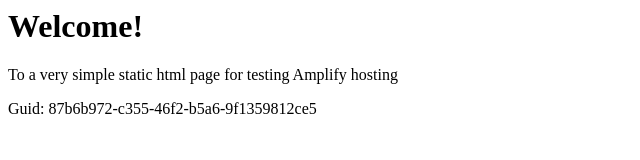
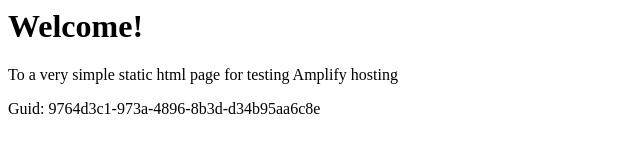
Before and after one commit to aws-aemilia-arn/Github-PR-Commit-Integration-Test-DoNotTouch-GitHubWebhookPushCanaryTest-v1-preprod-eu-north-1, a website: page src/index.html in a window 1280 px wide. Shown: the full height of the page, 0-640 px from the left. Drawn offline with Linux system fonts and the light colour scheme.

Commit message:
commit from integ tests

```diff
--- a/src/index.html
+++ b/src/index.html
@@ -12,6 +12,6 @@
 <body>
     <h1>Welcome!</h1>
     <p>To a very simple static html page for testing Amplify hosting</p>
-    <p>Guid: 87b6b972-c355-46f2-b5a6-9f1359812ce5</p></body>
+    <p>Guid: 9764d3c1-973a-4896-8b3d-d34b95aa6c8e</p></body>
 
 </html>
```
